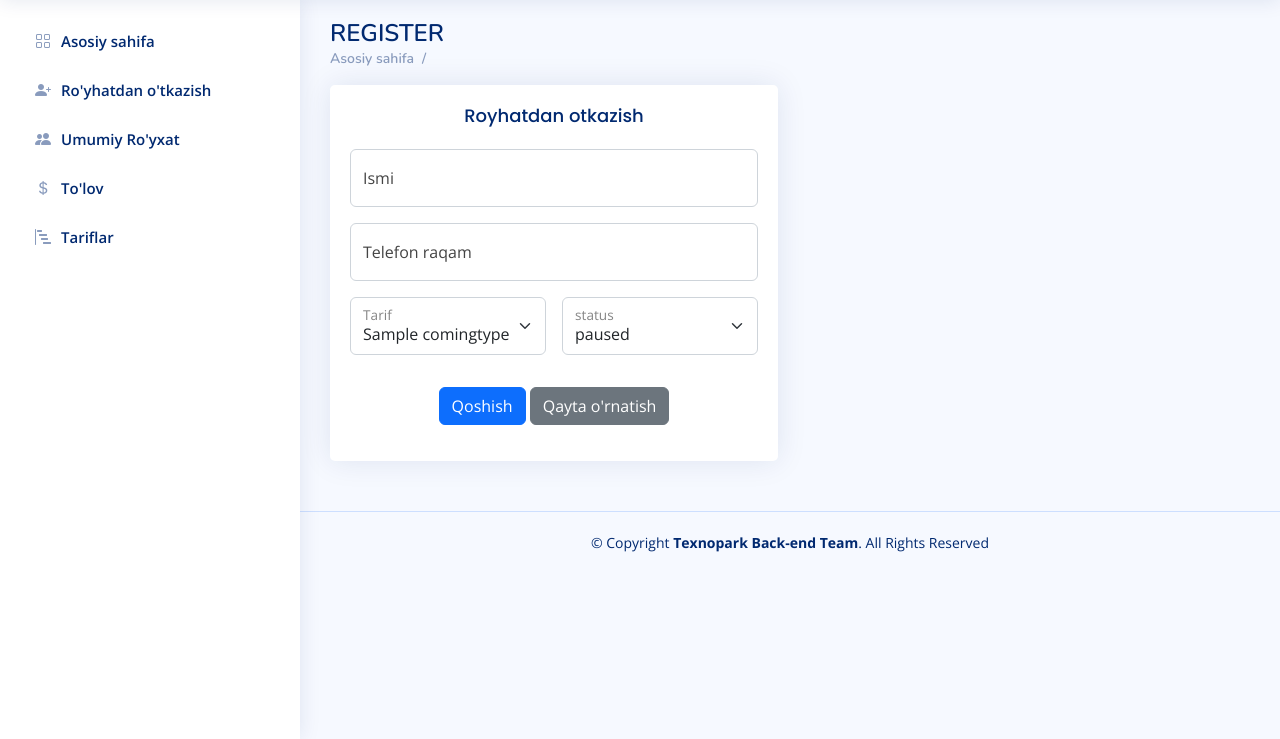
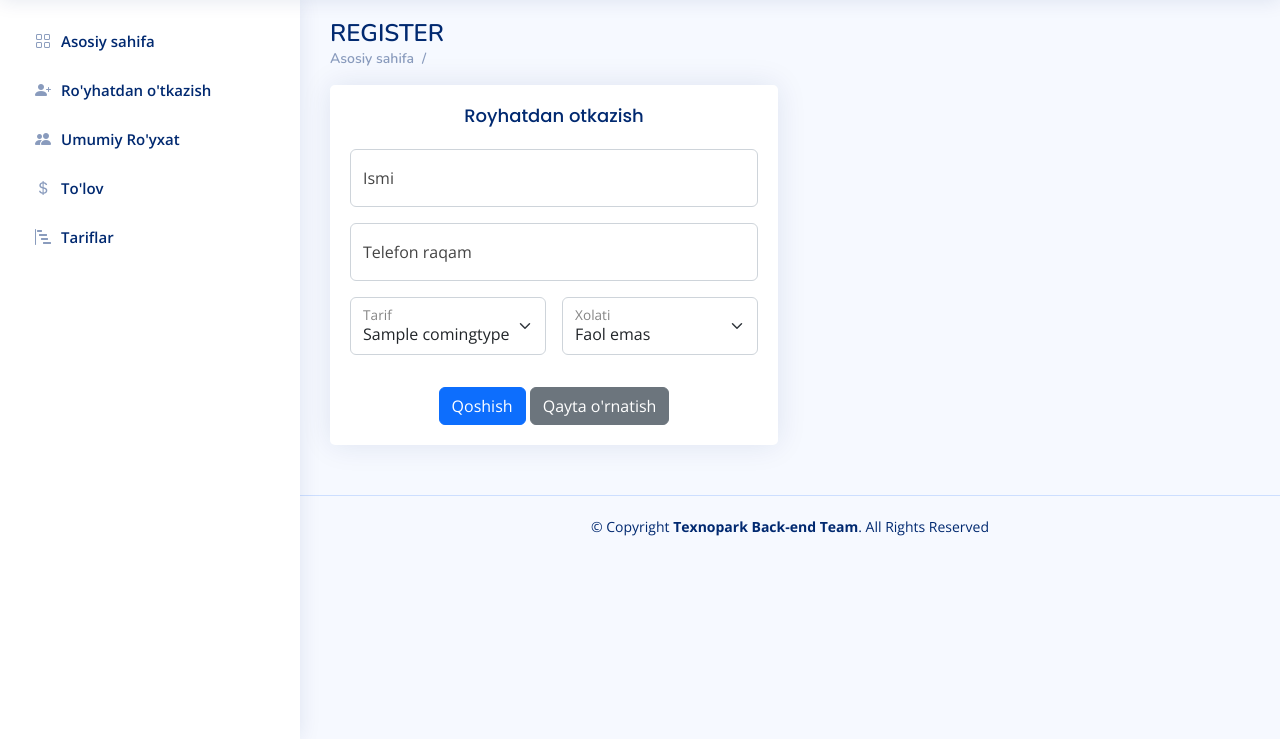
Before and after one commit to Abdulhamid51/fitnes_crm, a Django app: page /register/ in a window 1280 px wide. Shown: the part 61-800 px from the top of the page. Run offline with Django 3.2, Linux system fonts and the light colour scheme; tables that the repository leaves empty hold one stand-in row (values such as "Sample post"); some libraries are stand-ins or nearby versions.

Commit message:
register info

```diff
--- a/main/models.py
+++ b/main/models.py
@@ -23,9 +23,9 @@ class Client(models.Model):
     coming_type = models.ForeignKey("main.ComingType", related_name="type_clients",
                                     on_delete=models.SET_NULL, blank=True, null=True)
     STATUS_TYPES = (
-        ("ACTIVE","active"),
-        ("INACTIVE","inactive"),
-        ("PAUSED","paused")
+        ("ACTIVE","Faol"),
+        ("INACTIVE","Faolmas"),
+        ("PAUSED","Pauza")
     )
     status = models.CharField(choices=STATUS_TYPES, max_length=50, blank=True, null=True)
     debt = models.BooleanField("Qarzi bor", default=True)
--- a/main/urls.py
+++ b/main/urls.py
@@ -10,9 +10,9 @@ urlpatterns = [
     path('attandance/', DavomatView.as_view(), name='list_client'),
     path('register/', RegisterView.as_view(),name = 'register'),
     path('detail/<int:id>', DetailView.as_view(),name = 'detail'),
-    path('add_default_day/<int:client_id>', default_add_day, name='add_day'),
+    path('add_default_day/', default_add_day, name='add_day'),
     path('add_default_month/<int:client_id>', default_add_month, name='add_month'),
-    path('add_day/<int:day_id>', add_day, name='add_day'),
+    path('add_day/<int:day_id>', edit_day, name='add_day'),
     path('payment/', PaymentView.as_view(), name='payment'),
 
     path('tarif', TarifView.as_view(),name = 'tarif'),
--- a/main/views.py
+++ b/main/views.py
@@ -81,7 +81,7 @@ class RegisterView(View):
             payment=int(price)
         )
 
-        return redirect("/")
+        return render(request, 'register.html', context)
 
 
 class DetailView(View):
@@ -132,19 +132,20 @@ def default_add_month(request, client_id):
     return JsonResponse({"status":"Oy hosil qilindi"})
 
 
-def default_add_day(request, client_id):
-    client = get_object_or_404(Client, id=client_id)
-    try:
-        month = client.months.last()
-        day = Day.objects.create(
-            month=month
-        )
-    except:
-        month = "salom"
+def default_add_day(request):
+    clients = Client.objects.all()
+    for client in clients:
+        try:
+            month = client.months.last()
+            day = Day.objects.create(
+                month=month
+            )
+        except:
+            month = "salom"
     return JsonResponse({"status":"Kun hosil qilindi"})
 
 
-def add_day(request, day_id):
+def edit_day(request, day_id):
     day = get_object_or_404(Day, id=day_id)
     resp = request.GET.get('day_result')
     if resp == "true":
@@ -170,23 +171,23 @@ class DavomatView(View):
         return render (request,'new_table.html', data)
 
 
-    def post(self, request):
-        tarif = ComingType.objects.all()
-        status = request.POST['status']
-        coming_type = request.POST['tarif']
-        debt = request.POST['debt']
-        queryset = Client.objects.all()
-        if status:
-            queryset = queryset.filter(status=status)
-        if coming_type:
-            queryset = queryset.filter(coming_type=int(coming_type))
-        if debt:
-            queryset = queryset.filter(debt=bool(int(debt)))
-        data = {
-            "clients":queryset,
-            "tarif":tarif
-        }
-        return render (request,'tables-general.html', data)
+    # def post(self, request):
+    #     tarif = ComingType.objects.all()
+    #     status = request.POST['status']
+    #     coming_type = request.POST['tarif']
+    #     debt = request.POST['debt']
+    #     queryset = Client.objects.all()
+    #     if status:
+    #         queryset = queryset.filter(status=status)
+    #     if coming_type:
+    #         queryset = queryset.filter(coming_type=int(coming_type))
+    #     if debt:
+    #         queryset = queryset.filter(debt=bool(int(debt)))
+    #     data = {
+    #         "clients":queryset,
+    #         "tarif":tarif
+    #     }
+    #     return render (request,'tables-general.html', data)
 
 
 
--- a/templates/register.html
+++ b/templates/register.html
@@ -24,10 +24,17 @@
               <h5 class="card-title">Royhatdan otkazish</h5>
 
               <!-- Floating Labels Form -->
+              {% if status %}
+                <hr>
+                <div class="alert alert-info alert-dismissible fade show" role="alert">
+                  {{status}}
+                  <a class="btn-close" href="/register/"></a>
+                </div>
+              {% else %}
                <form class="row g-3" method="post"> {% csrf_token %}
                 <div class="col-md-12">
                   <div class="form-floating">
-                    <input type="text" name="name" class="form-control" id="floatingName" placeholder="Your Name">
+                    <input type="text" name="name" class="form-control" id="floatingName" placeholder="Your Name" required>
                     <label for="floatingName">Ismi</label>
                   </div>
 
@@ -37,7 +44,7 @@
                 <div class="col-md-12">
                   <div class="col-md-12">
                     <div class="form-floating">
-                      <input type="text" name="phone" class="form-control" id="floatingCity" placeholder="City">
+                      <input type="text" name="phone" class="form-control" id="floatingCity" placeholder="City" required>
                       <label for="floatingCity">Telefon raqam</label>
                     </div>
                   </div>
@@ -56,12 +63,12 @@
                   <div class="form-floating mb-3">
                     <select class="form-select" name="status" id="floatingSelect" aria-label="State">
 
-                      <option selected value="ACTIVE"> active</option>
-                      <option selected value="INACTIVE" > inactive</option>
-                      <option selected value="PAUSED"> paused</option>
+                      <option value="ACTIVE"> Faol</option>
+                      <option selected value="INACTIVE" > Faol emas</option>
+                      <option value="PAUSED"> Pauza</option>
 
                     </select>
-                    <label for="floatingSelect">status</label>
+                    <label for="floatingSelect">Xolati</label>
                   </div>
                 </div>
 
@@ -70,9 +77,7 @@
                   <button type="reset" class="btn btn-secondary">Qayta o'rnatish</button>
                 </div>
               </form><!-- End floating Labels Form -->
-              <div class="text">
-                <p>{{ status }}</p>
-              </div>
+              {% endif %}
             </div>
           </div>
 
```
